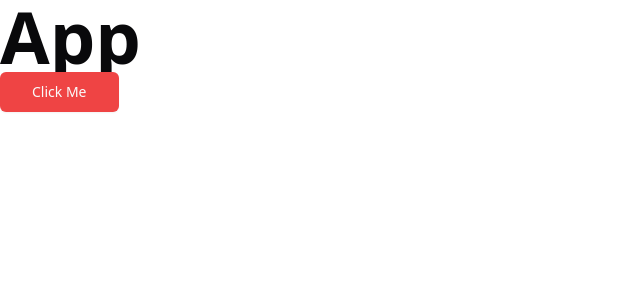
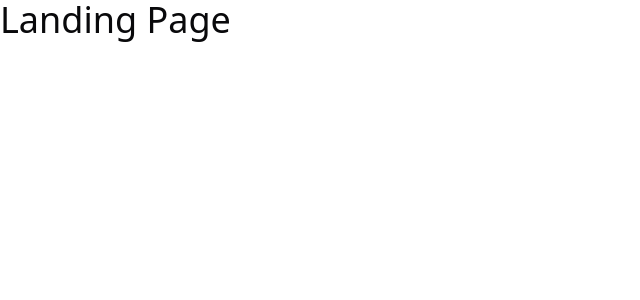
Before and after one commit to rmsid1312/comfy-store, a React app: page / in a window 1280 px wide. Shown: the top 300 px of the page, without its empty margins (0-640 px from the left). Built offline with nearby package versions, Linux system fonts and the light colour scheme; the HTML template or start-up script is replaced by a standard one.

Commit message:
react router setup

```diff
--- a/src/App.tsx
+++ b/src/App.tsx
@@ -1,5 +1,7 @@
-import { Button } from "./components/ui/button";
-import { useAppSelector } from "./hooks";
+// import { Button } from "./components/ui/button";
+// import { useAppSelector } from "./hooks";
+
+import { RouterProvider, createBrowserRouter } from "react-router-dom";
 import {
   HomeLayout,
   Landing,
@@ -14,20 +16,18 @@
   Orders,
 } from "./pages";
 
+const router = createBrowserRouter([
+  {
+    path: "/",
+    element: <Landing />,
+  },
+  {
+    path: "/cart",
+    element: <Cart />,
+  },
+]);
+
 function App() {
-  const { name } = useAppSelector((state) => state.userState);
-  console.log(name);
-  return (
-    <div>
-      <h1 className="text-7xl font-bold ">App</h1>
-      <Button
-        variant="destructive"
-        size="lg"
-        onClick={() => console.log("it worked!!!")}
-      >
-        Click Me
-      </Button>
-    </div>
-  );
+  return <RouterProvider router={router} />;
 }
 export default App;
```
